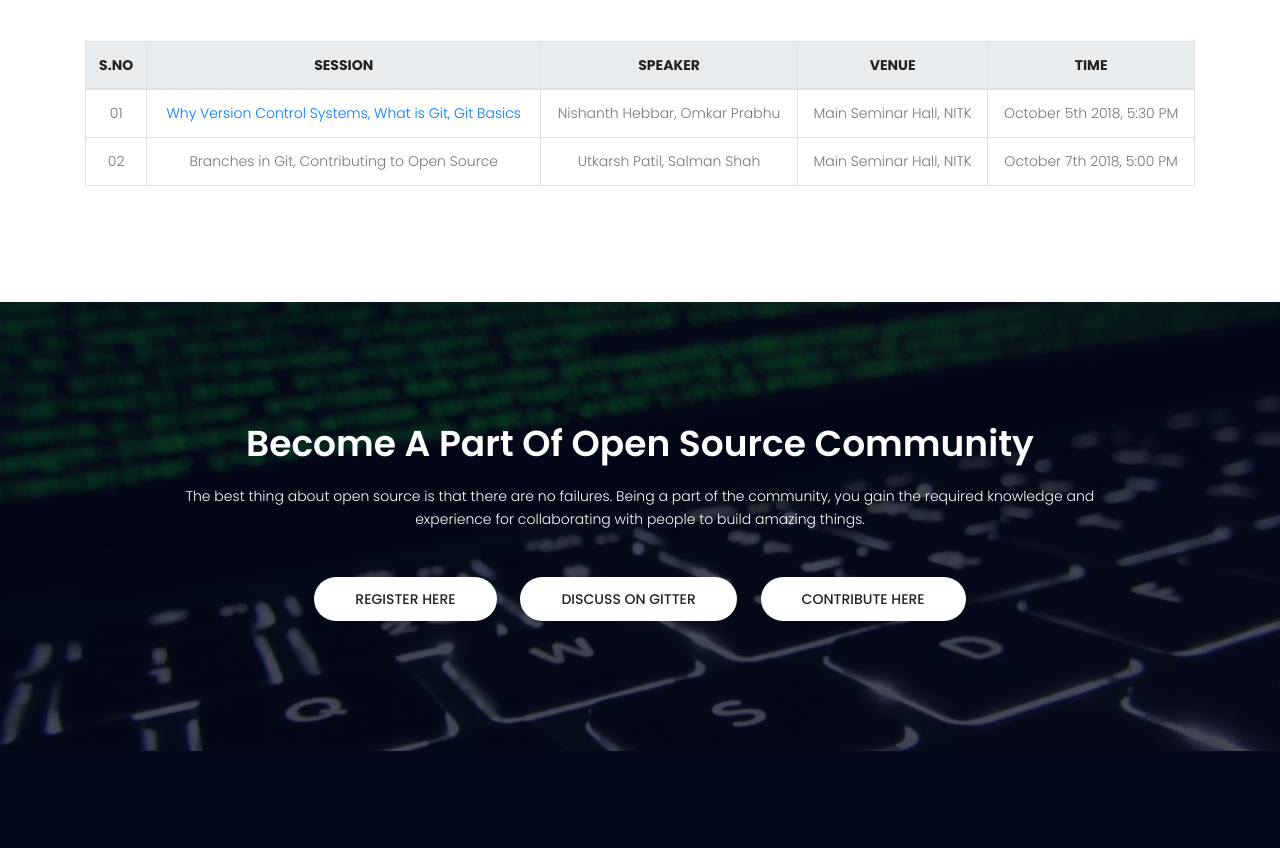
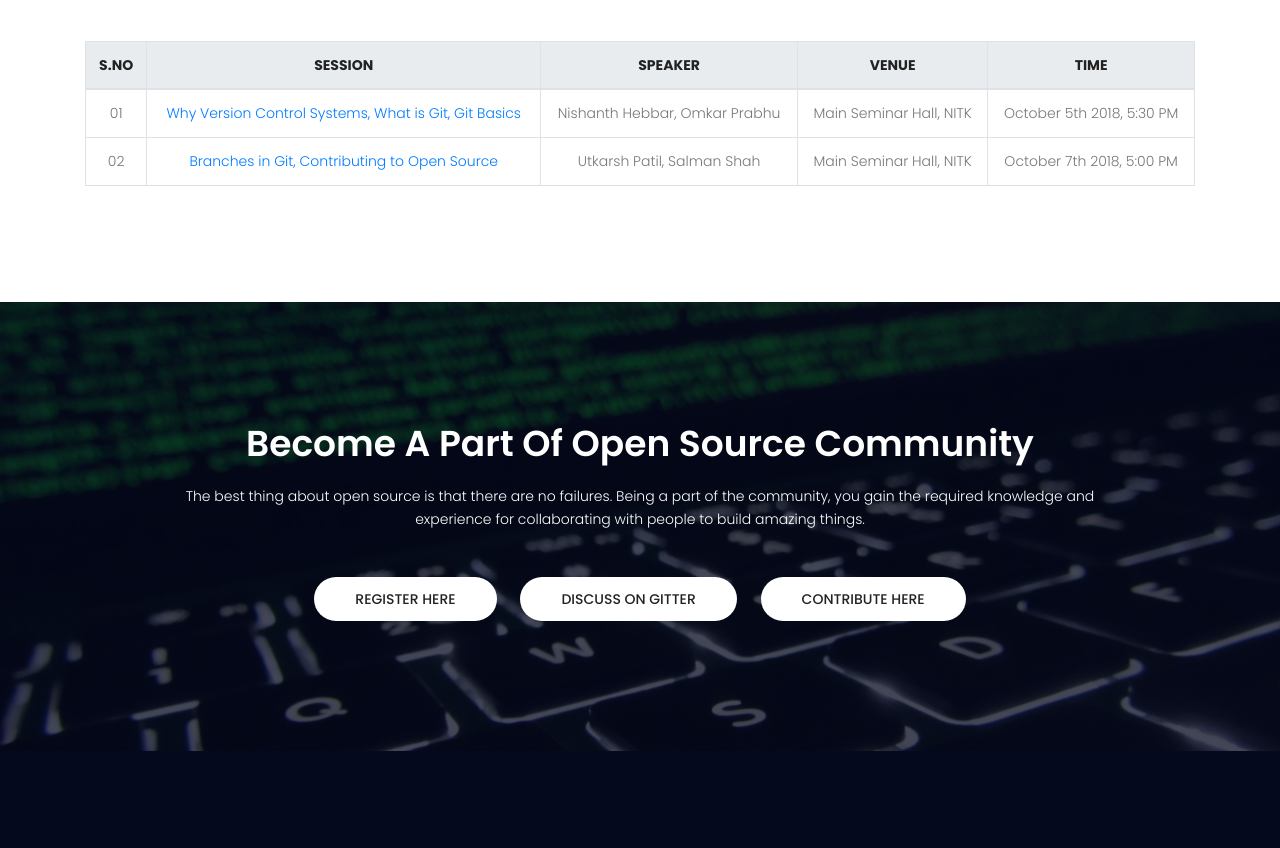
Before and after one commit to WebClub-NITK/Hacktoberfest-2k18, a plain HTML site: page index.html in a window 1280 px wide. Shown: the part 1980-2828 px from the top of the page. Drawn offline with nearby package versions, Linux system fonts and the light colour scheme.

Commit message:
Updated Session 2's PPT

```diff
--- a/index.html
+++ b/index.html
@@ -150,7 +150,10 @@
 							</tr>
 							<tr>
 								<th class="name" scope="row">02</th>
-								<td>Branches in Git, Contributing to Open Source</td>
+								<td>
+									<a target="_blank" href="https://drive.google.com/file/d/17Y2g-coU2gQhRFNXYTIn2SCbggeeP6Kl/view">
+									Branches in Git, Contributing to Open Source</a>
+								</td>
 								<td>Utkarsh Patil, Salman Shah</td>
 								<td>Main Seminar Hall, NITK</td>
 								<td>October 7th 2018, 5:00 PM</td>
```
